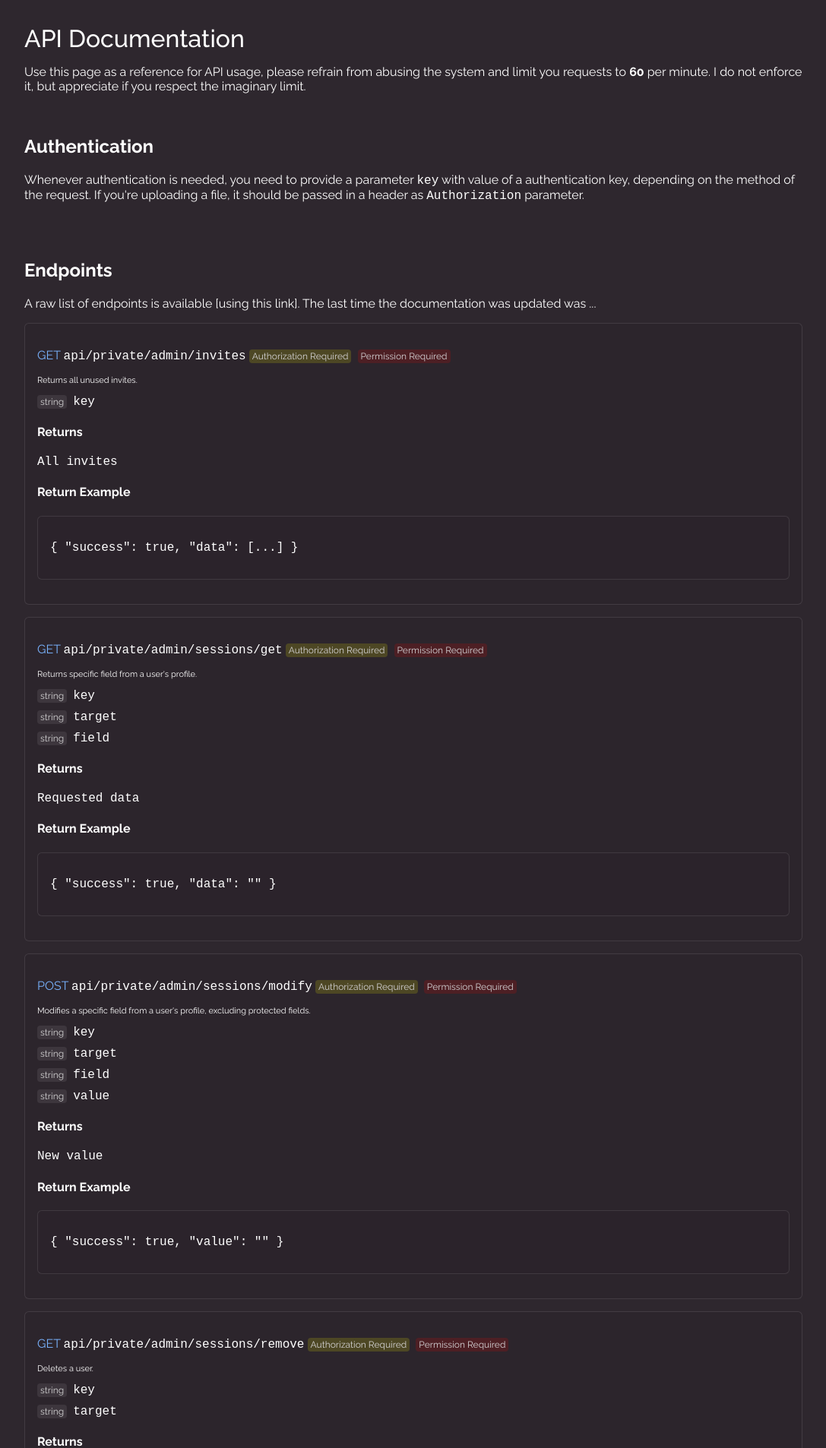
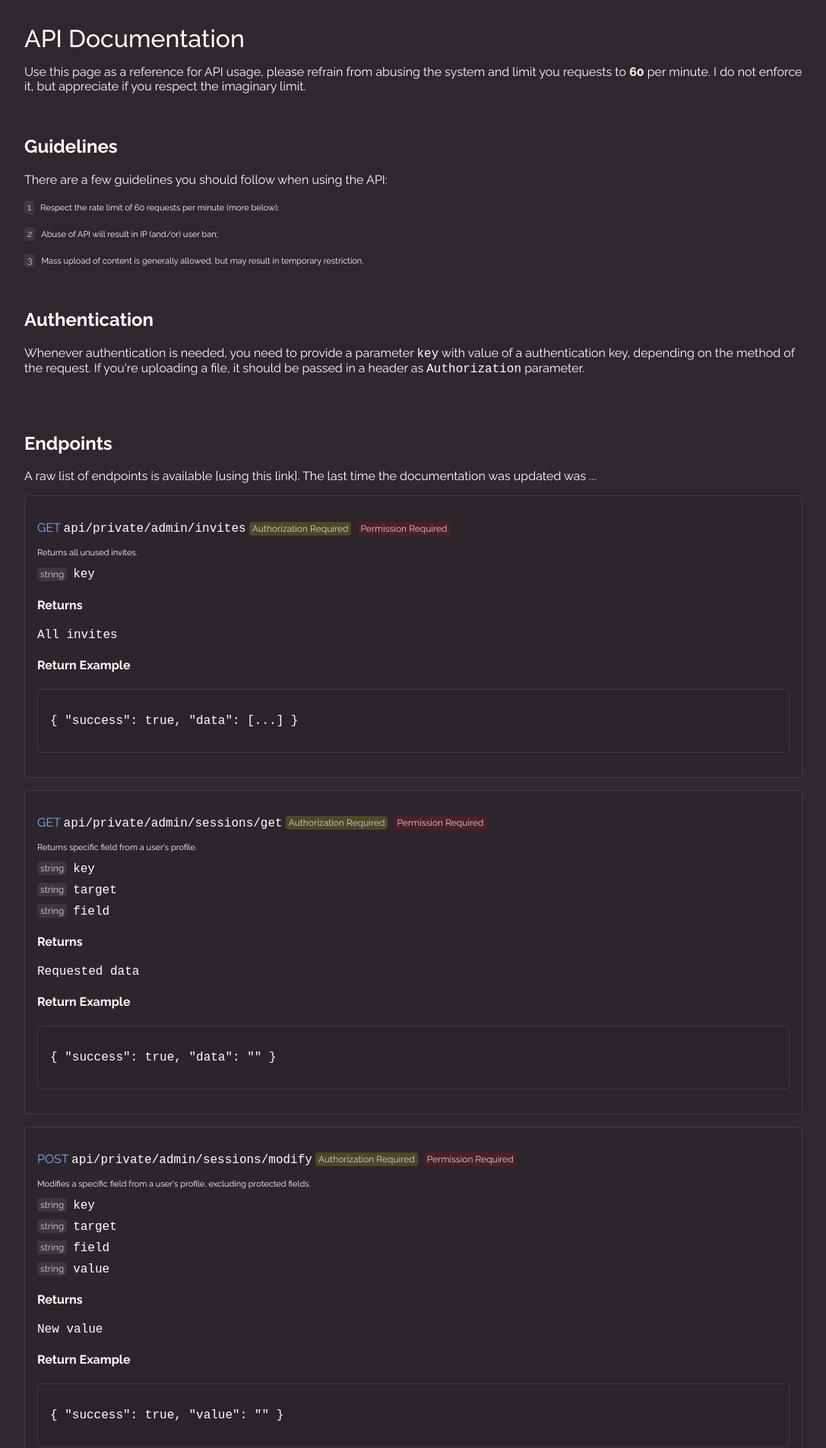
Before and after one commit to GoofyGoofsterClub/imagination-server, a Node project: template private/docs.ejs in a window 1280 px wide. Shown: the part 64-1970 px from the top of the page at 76% size, without its empty margins (96-1183 px from the left). Run offline with Node 20 templates, Linux system fonts and the light colour scheme; the template is opened without the code that fills it, so the values that code supplies are empty.

Commit message:
Add guidelines to the docs

```diff
--- a/private/docs.ejs
+++ b/private/docs.ejs
@@ -21,6 +21,12 @@
         <h1>API Documentation</h1>
         <p>Use this page as a reference for API usage, please refrain from abusing the system and limit you requests to <b>60</b> per minute. I do not enforce it, but appreciate if you respect the imaginary limit.</p>
         <br>
+        <h2>Guidelines</h2>
+        <p>There are a few guidelines you should follow when using the API:</p>
+        <p><span class="tag">1</span> <span class="small-text">Respect the rate limit of 60 requests per minute (more below);</span></p>
+        <p><span class="tag">2</span> <span class="small-text">Abuse of API will result in IP (and/or) user ban;</span></p>
+        <p><span class="tag">3</span> <span class="small-text">Mass upload of content is generally allowed, but may result in temporary restriction.</span></p>
+        <br>
         <h2>Authentication</h2>
         <p>Whenever authentication is needed, you need to provide a parameter <span class="code">key</span> with value of a authentication key, depending on the method of the request. If you're uploading a file, it should be passed in a header as <span class="code">Authorization</span> parameter.</p>
         <br><br>
--- a/public/css/new.css
+++ b/public/css/new.css
@@ -496,6 +496,8 @@
     font-size: 12px;
     font-weight: 400;
     opacity: 0.8;
+
+    vertical-align: middle;
 }
 
 .tag.tag-red
@@ -517,6 +519,7 @@
 {
     display: block;
     margin: 8px 0;
+    vertical-align: middle;
 }
 
  @-webkit-keyframes bigshowoffanimaation {
```
